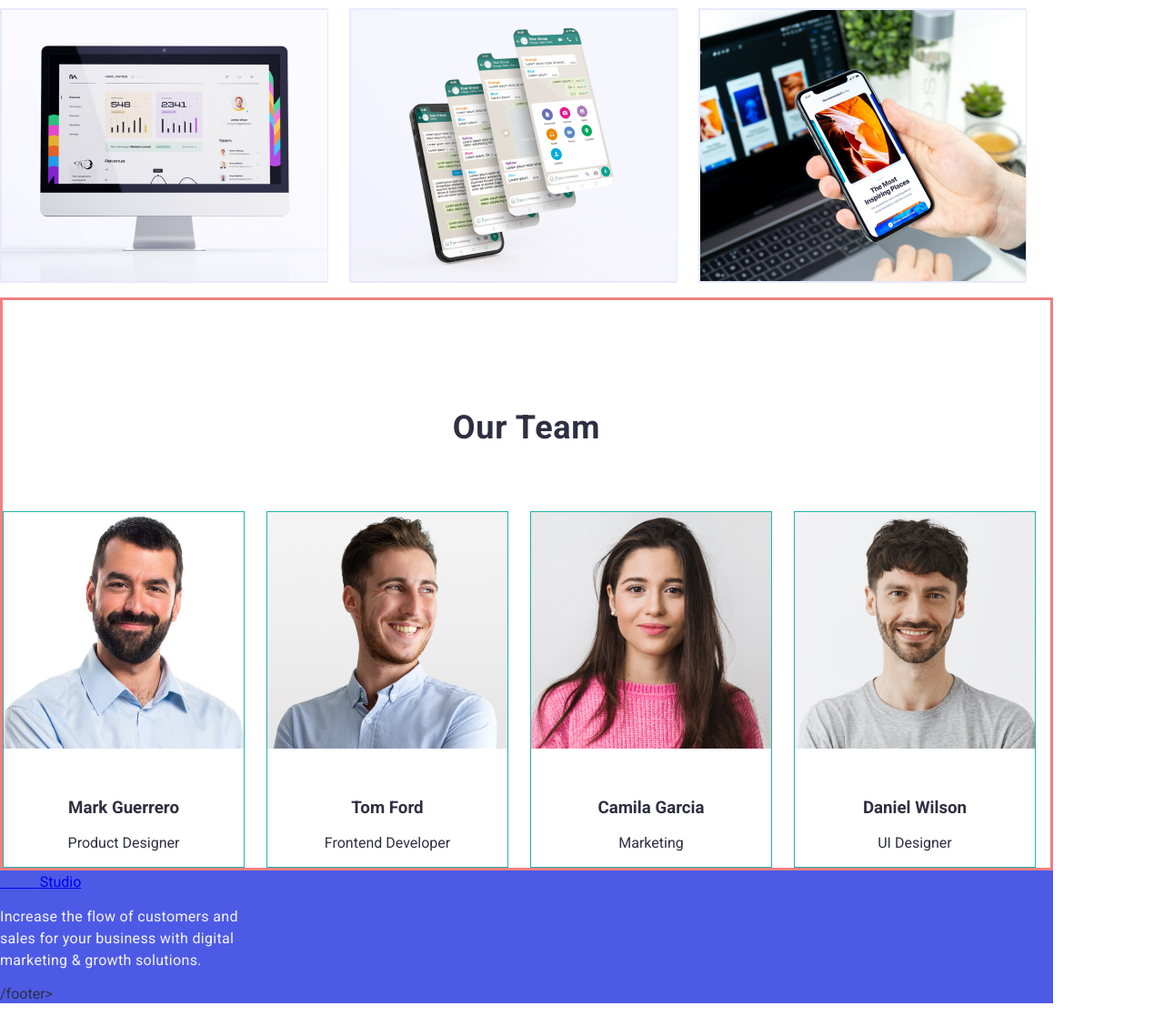
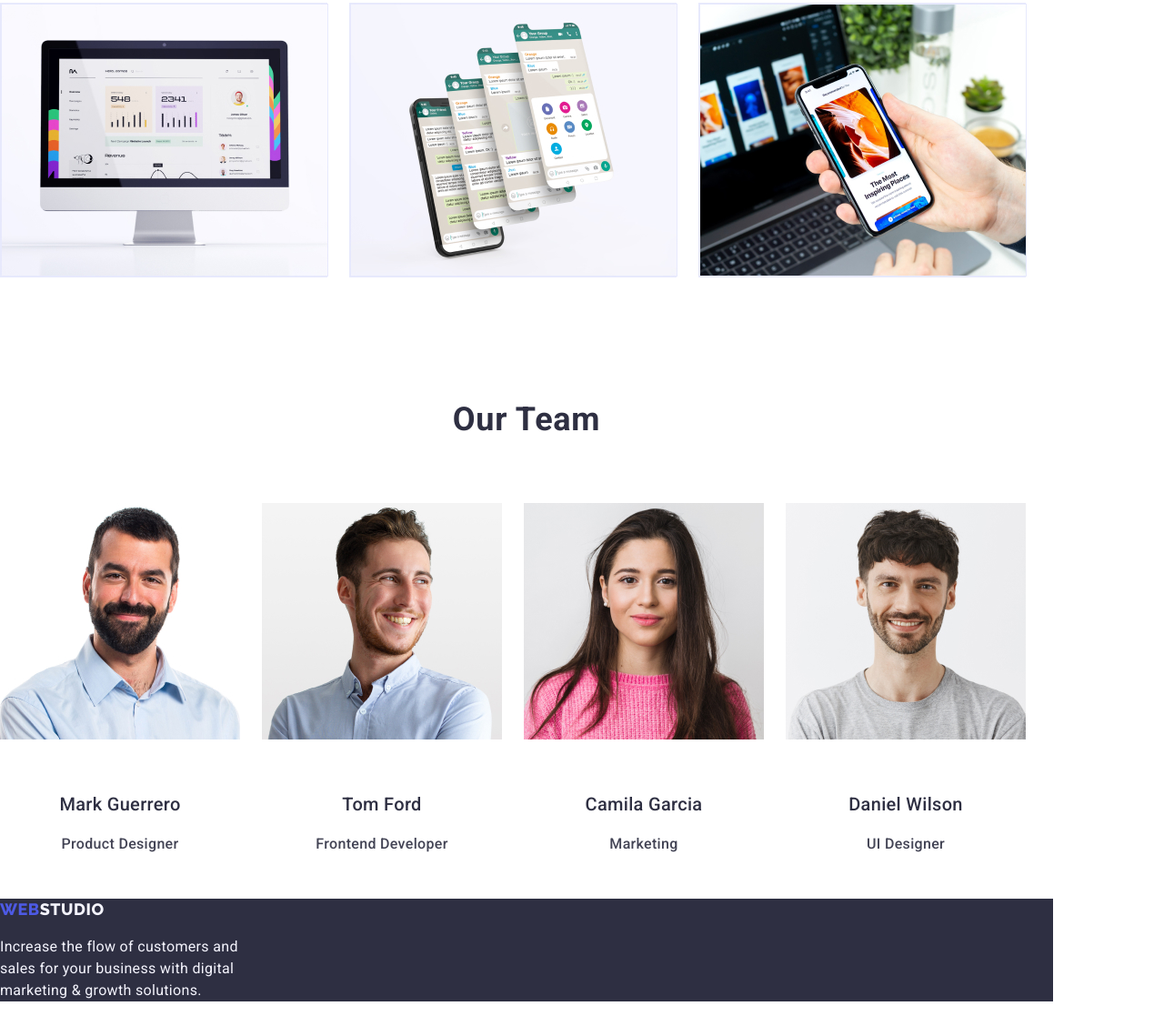
Before and after one commit to RamonSanGabriel/goit-markup-hw-03, a plain HTML site: page index.html in a window 1280 px wide. Shown: the part 1224-2341 px from the top of the page at 91% size. Drawn offline with Linux system fonts and the light colour scheme; files that its build step writes are made by us from their sources.

Commit message:
finished styling and layout in studio page

```diff
--- a/css/styles.css
+++ b/css/styles.css
@@ -15,6 +15,8 @@
   font-family: "Roboto", sans-serif;
   font-size: 16px;
   color: var(--navyblue);
+  line-height: 1.5rem;
+  letter-spacing: 0.32px;
   width: 1158px;
   padding: 0;
   margin: 0;
@@ -72,8 +74,6 @@
   text-decoration: none;
   color: var(--navyblue, #2e2f42);
   font-weight: 500;
-  line-height: 1.5em;
-  letter-spacing: 0.32px;
 }
 .navigation-section a:hover {
   color: var(--ocean, #404bbf);
@@ -104,7 +104,6 @@
   justify-content: center;
   text-align: center;
   padding: 188px 316px;
-  /* border: 3px solid yellow; */
 }
 .section-hero h1 {
   text-align: center;
@@ -136,7 +135,7 @@
   box-shadow: 0px 4px 4px 0px rgba(0, 0, 0, 0.15);
   cursor: pointer;
   padding: 16px 32px;
-  align-items: flex-start;
+  text-transform: capitalize;
 }
 .hero-button:hover {
   background: var(--ocean);
@@ -149,17 +148,14 @@
   padding: 0px;
   margin-top: 53px;
   margin-bottom: 120px;
-  /* border: 3px solid blue; */
 }
 .section-feature li {
   margin-right: 24px;
-  /* border: 3px solid lightcoral; */
 }
 .section-feature h3 {
   color: var(--navyblue);
   font-size: 20px;
   font-weight: 500;
-  line-height: 1.5rem;
   letter-spacing: 0.4px;
   width: 264px;
   text-align: left;
@@ -167,8 +163,6 @@
 }
 .section-feature p {
   color: var(--slate, #434455);
-  line-height: 1.5;
-  letter-spacing: 0.32px;
   width: 264px;
   margin: 8px 0px 0px;
 }
@@ -182,7 +176,6 @@
   padding: 0;
   text-transform: capitalize;
   margin-bottom: 72px;
-  border: 3px solid blue;
 }
 .services-list {
   display: inline-flex;
@@ -198,8 +191,6 @@
 }
 .section-team {
   text-align: center;
-  /* width: 1158px; */
-  border: 3px solid lightcoral;
 }
 .team-title {
   font-size: 36px;
@@ -220,10 +211,9 @@
   list-style-type: none;
   padding: 0;
   margin: 0;
-  /* border: 4px solid green; */
 }
 .team-list li {
-  border: 1px solid lightseagreen;
+  margin-bottom: 32px;
 }
 .team-list li:not(:last-child) {
   margin-right: 24px;
@@ -233,17 +223,13 @@
   width: 264px;
   height: 260px;
 }
-/* .team-img:last-child {
-  margin-right: 50px;
-} */
-.team-img h3 {
+.team-list h3 {
   font-size: 20px;
   font-weight: 500;
-  line-height: 1.5rem;
-  /* border: 3px solid brown; */
 }
-.team-img p {
-  border: 3px solid grey;
+.team-list p {
+  color: var(--slate);
+  font-weight: 500;
 }
 /* CSS for Portfolio */
 .filter-button {
@@ -293,8 +279,7 @@
   letter-spacing: 0.32px;
 }
 .footer {
-  /* display: block; */
-  background-color: var(--iris, #2e2f42);
+  background-color: var(--navyblue);
   width: 100%;
 }
 .footer-logo-web {
@@ -307,13 +292,21 @@
   letter-spacing: 0.54px;
   text-transform: uppercase;
 }
+.footer > a {
+  color: var(--cloud, #f4f4fd);
+  font-family: Raleway;
+  font-size: 18px;
+  font-weight: 800;
+  line-height: 1.313rem;
+  letter-spacing: 0.54px;
+  text-transform: uppercase;
+  text-decoration: none;
+}
 .footer p {
   /* display: inline-block; */
   color: var(--cloud, #f4f4fd);
   font-family: "Roboto", sans-serif;
   font-size: 16px;
-  line-height: 1.5rem;
-  letter-spacing: 0.32px;
   text-decoration: none;
   width: 264px;
   height: 72px;
--- a/index.html
+++ b/index.html
@@ -1,5 +1,6 @@
 <!DOCTYPE html>
 <html lang="en">
+
 <head>
   <meta charset="UTF-8">
   <meta name="viewport" content="width=device-width, initial-scale=1.0">
@@ -13,10 +14,12 @@
 
   <link rel="preconnect" href="https://fonts.googleapis.com">
   <link rel="preconnect" href="https://fonts.gstatic.com" crossorigin>
-  <link href="https://fonts.googleapis.com/css2?family=Raleway:wght@800&family=Roboto:wght@400;500;700;900&display=swap" rel="stylesheet">
+  <link href="https://fonts.googleapis.com/css2?family=Raleway:wght@800&family=Roboto:wght@400;500;700;900&display=swap"
+    rel="stylesheet">
 
   <title>Studio</title>
 </head>
+
 <body>
   <header>
     <div class="container">
@@ -44,7 +47,7 @@
     <!-- Hero Section -->
     <section class="section-hero">
       <h1>Effective solutions<span> for</span> your business</h1>
-       <button class="hero-button" type="button">Order Service  button>
+      <button class="hero-button" type="button">Order service</button>
     </section>
     <!-- Section 1 -->
     <section>
@@ -52,19 +55,19 @@
       <ul class="section-feature">
         <li>
           <h3>Strategy</h3>
-              <p>Our goal is to identify the business problem to walk   away with the perfect and creative solution.</p>
+          <p>Our goal is to identify the business problem to walk away with the perfect and creative solution.</p>
         </li>
         <li>
           <h3>Punctuality</h3>
-              <p>Bring the key message to the brand's audience for the  best price within the shortest possible time.</p>
+          <p>Bring the key message to the brand's audience for the best price within the shortest possible time.</p>
         </li>
         <li>
           <h3>Diligence</h3>
-              <p>Research and confirm brands that present the strongest   digital growth opportunities and minimize risk.</p>
+          <p>Research and confirm brands that present the strongest digital growth opportunities and minimize risk.</p>
         </li>
         <li>
           <h3>Technologies</h3>
-              <p>Design practice focused on digital experiences. We bring   forth a deep passion for problem-solving.</p>
+          <p>Design practice focused on digital experiences. We bring forth a deep passion for problem-solving.</p>
         </li>
       </ul>
     </section>
@@ -113,7 +116,7 @@
   <footer class="footer">
     <a href="./index.html"><span class="footer-logo-web">Web</span>Studio</a>
     <p>Increase the flow of customers and sales for your business with digital marketing & growth solutions.</p>
-  /footer>
+  </footer>
+</body>
 
-</body>
 </html>
```
Lines whose indentation alone changed are shown as unchanged.
